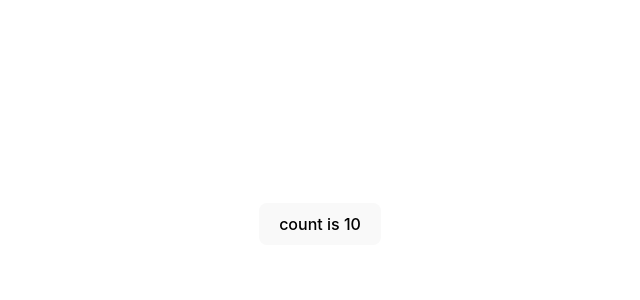
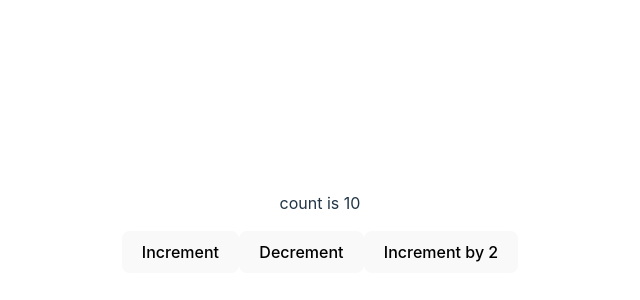
Before and after one commit to yosassenav/redux-toolkit, a React (Vite) app: page / in a window 1280 px wide. Shown: the part 176-476 px from the top of the page, without its empty margins (320-960 px from the left). Built offline with nearby package versions, Linux system fonts and the light colour scheme.

Commit message:
adding more actions to our reducer

```diff
--- a/src/App.jsx
+++ b/src/App.jsx
@@ -1,5 +1,5 @@
 import { useDispatch, useSelector } from 'react-redux'
-import { increment } from './slices/counter';
+import { increment, decrement, incrementByAmount } from './slices/counter';
 import './App.css'
 
 
@@ -11,8 +11,15 @@ function App() {
   return (
     <>
       <div className="card">
-        <button onClick={()=>{dispatch(increment())}}>
-          count is {counter}
+        <p>count is {counter}</p>
+        <button onClick={()=>dispatch(increment())}>
+          Increment
+        </button>
+        <button onClick={()=>dispatch(decrement())}>
+          Decrement
+        </button>
+        <button onClick={()=>dispatch(increment())}>
+          Increment by 2
         </button>
       </div>
     </>
--- a/src/slices/counter/counterSlice.js
+++ b/src/slices/counter/counterSlice.js
@@ -9,9 +9,17 @@ export const counterSlice = createSlice({
   reducers: {
     increment: (state) => {
       state.counter += 1;
-    }
+    },
+    decrement: (state) => {
+      state.counter -= 1;
+    },
+    incrementByAmount: (state, action) => {
+      console.log(action)
+      state.counter += action.payload;
+    },
   },
+
 });
 
 // Action creators are generated for each case reducer function
-export const { increment } = counterSlice.actions;
+export const { increment, decrement, incrementByAmount } = counterSlice.actions;
```
